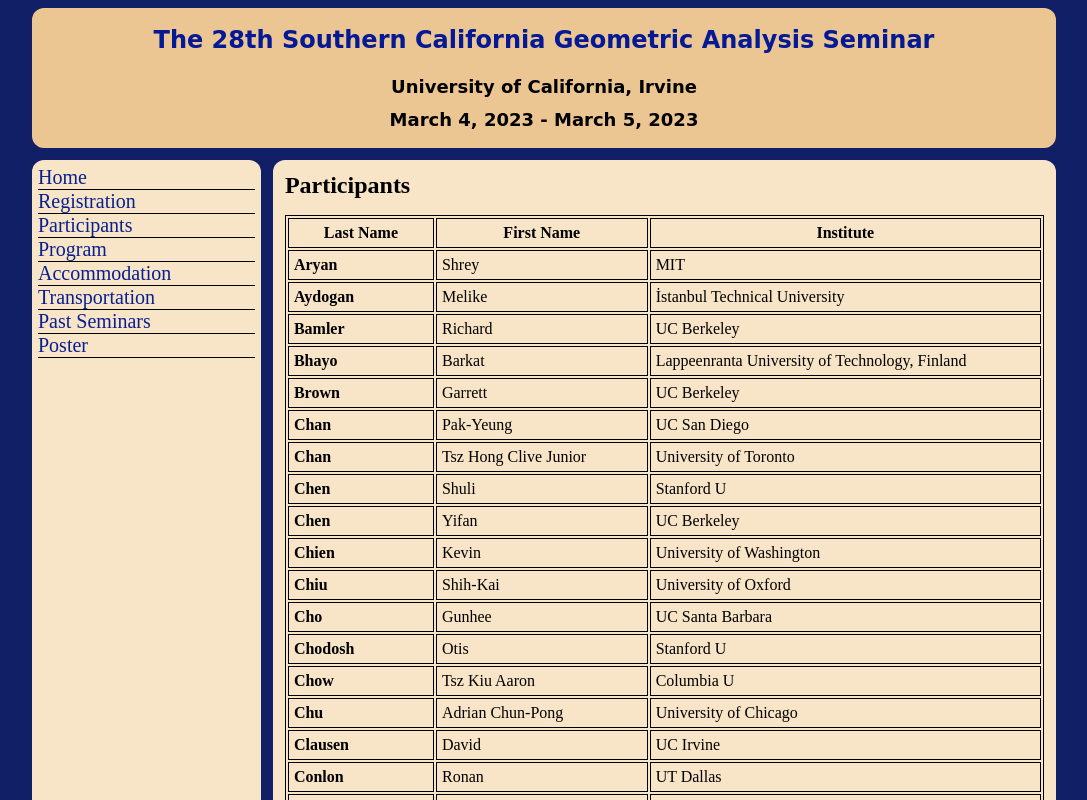
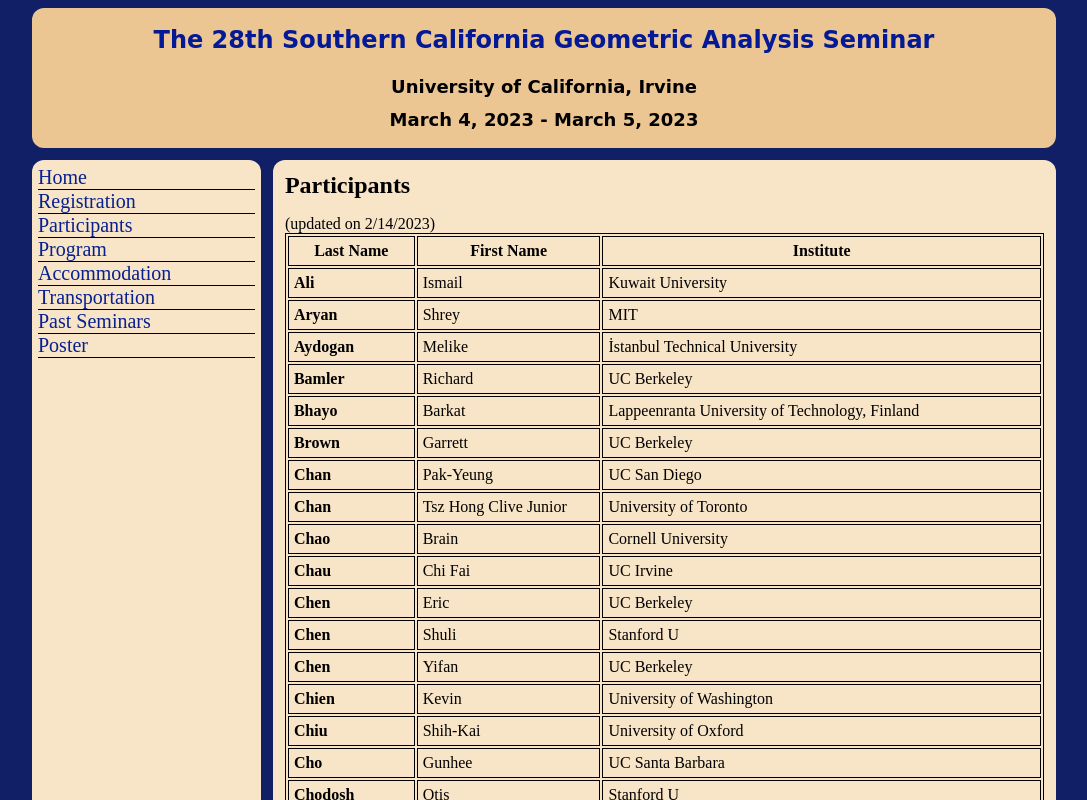
Before and after one commit to Geometry-Discovery-Project-UCI/scgas.math.uci.edu, a Vue app: page /participants in a window 1280 px wide. Shown: the top 800 px of the page, without its empty margins (96-1183 px from the left). Built offline with nearby package versions, Linux system fonts and the light colour scheme.

Commit message:
Added participants.

```diff
--- a/src/config.json
+++ b/src/config.json
@@ -85,10 +85,10 @@
             },
             {
                 "time": "3:00PM - 4:00PM",
-                "activity": "",
+                "activity": "Richard Bamler",
                 "isSpeech": true,
-                "title": "",
-                "abstract": ""
+                "title": "Towards a theory of Ricci flow in dimension 4",
+                "abstract": "The Ricci flow (with surgery) has proven to be a powerful tool in the study of 3-dimensional topology — its most (need some edits here) "
             },
             {
                 "time": "4:00PM - 4:30PM",
--- a/src/participants.ts
+++ b/src/participants.ts
@@ -647,3 +647,189 @@
   link: "mailto:pgupta8@umd.edu",
   institute: Institute.UNIVERSITY_OF_MARYLAND,
 };
+
+export const YOOGMIN_PARK: Participant = {
+  name: "Yongmin Park",
+  link: "mailto:yongminp@uoregon.edu",
+  institute: Institute.UNIVERSITY_OF_OREGON,
+};
+
+export const HAO_ZHUANG: Participant = {
+  name: "Hao Zhuang",
+  link: "mailto:hzhuang@wustl.edu",
+  institute: Institute.UNIVERSITY_OF_WASHINGTON_ST_LOUIS,
+};
+
+export const HUUN_JANG: Participant = {
+  name: "Hyun Chul Jang",
+  link: "mailto:hcjang@caltech.edu",
+  institute: Institute.CALTECH,
+};
+
+export const JINGZE_ZHU: Participant = {
+  name: "Jingze Zhu",
+  link: "mailto:zhujz@mit.edu",
+  institute: Institute.MIT,
+};
+
+export const XIAOKANG_WANG: Participant = {
+  name: "Xiaokang Wang",
+  link: "mailto:xiaokaw@uci.edu",
+  institute: Institute.UC_IRVINE,
+};
+
+export const PETER_OLANIPEKUN: Participant = {
+  name: "Peter Olanipekun",
+  link: "mailto:olanipekunp@gmail.com",
+  institute: Institute.MONASH_U,
+};
+
+export const ABDULLAH_HELAL: Participant = {
+  name: "Abdullah Al Helal",
+  link: "mailto:ahelal@okstate.edu",
+  institute: Institute.OKSTATE,
+};
+
+export const ERIC_CHEN: Participant = {
+  name: "Eric Chen",
+  link: "mailto:ecc@berkeley.edu",
+  institute: Institute.UC_BERKELEY,
+};
+
+export const YUANFAN_WANG: Participant = {
+  name: "Yuanfan Wang",
+  link: "mailto:yuw136@ucsd.edu",
+  institute: Institute.UC_SAN_DIEGO,
+};
+
+export const QIN_DENG: Participant = {
+  name: "Qin Deng",
+  link: "mailto:qindeng@mit.edu",
+  institute: Institute.MIT,
+};
+
+export const YIFAN_GUO: Participant = {
+  name: "Yifan Guo",
+  link: "mailto:yifag15@uci.edu",
+  institute: Institute.UC_IRVINE,
+};
+
+export const BRAIN_CHAO: Participant = {
+  name: "Brain Chao",
+  link: "mailto:brian5575@gmail.com",
+  institute: Institute.CORNELL_UNIVERSITY,
+};
+
+export const MOHAMMED_GHOMARI: Participant = {
+  name: "Mohammed Tewfik Ghomari",
+  link: "mailto:tewfikfr6@gmail.com",
+  institute: Institute.TLEMCEN,
+};
+
+export const ADAMS_DYLAN: Participant = {
+  name: "Adams Dylan",
+  link: "mailto:wda19@math.rutgers.edu",
+  institute: Institute.RUTGERS_UNIVERSITY,
+};
+
+export const ISMAIL_ALI: Participant = {
+  name: "Ismail Ali",
+  link: "mailto:taqi@sci.kuniv.edu.kw",
+  institute: Institute.KUWAIT_U,
+};
+
+export const EVANGELOS_NASTAS: Participant = {
+  name: "Evangelos Nastas",
+  link: "mailto:evangelos.nastas@gmail.com",
+  institute: Institute.SUNY,
+};
+
+export const PAUL_MINTER: Participant = {
+  name: "Paul Minter",
+  link: "mailto:pm6978@princeton.edu",
+  institute: Institute.IAS_PRINCETON,
+};
+
+export const CEM_SAYAR: Participant = {
+  name: "Cem Sayar",
+  link: "mailto:csayer@fiu.edu",
+  institute: Institute.FIU_ITU,
+};
+
+export const YIZI_WANG: Participant = {
+  name: "Yizi Wang",
+  link: "yzwang@math.cuhk.edu.hk",
+  institute: Institute.CHINESE_U_OF_HK,
+};
+
+export const JONATHAN_KAY: Participant = {
+  name: "Jonathan Kay",
+  link: "jokay@ucsc.edu",
+  institute: Institute.UC_SANTA_CRUZ,
+};
+
+export const ZHENGYI_QI: Participant = {
+  name: "Zhengyi Qi",
+  link: "zqi34@ucsc.edu",
+  institute: Institute.UC_SANTA_CRUZ,
+};
+
+export const LIUWEI_GONG: Participant = {
+  name: "Liuwei Gong",
+  link: "lg689@math.rutgers.edu",
+  institute: Institute.RUTGERS_UNIVERSITY,
+};
+
+export const DAOYUAN_HAN: Participant = {
+  name: "Daoyuan Han",
+  link: "dah517@lehigh.edu",
+  institute: Institute.LEHIGH_UNIVERSITY,
+};
+
+export const PENG_LU: Participant = {
+  name: "Peng Lu",
+  link: "penglu@uoregon.edu",
+  institute: Institute.UNIVERSITY_OF_OREGON,
+};
+
+export const LIHAN_WANG: Participant = {
+  name: "Lihan Wang",
+  link: "lihan.wang@csulb.edu",
+  institute: Institute.CSULB,
+};
+
+export const ROBERT_GIANGREGORIO: Participant = {
+  name: "Robert Giangregorio",
+  link: "rgiangre@uci.edu",
+  institute: Institute.UC_IRVINE,
+};
+
+export const NIGUS_TEKLEHAYMANOT: Participant = {
+  name: "Nigus Teklehaymanot",
+  link: "teklehan@uci.edu",
+  institute: Institute.UC_IRVINE,
+};
+
+export const BEN_CHOW: Participant = {
+  name: "Bennett Chow",
+  link: "bechow@ucsd.edu",
+  institute: Institute.UC_SAN_DIEGO,
+};
+
+export const CHIFAI_CHAU: Participant = {
+  name: "Chi Fai Chau",
+  link: "chaucf@uci.edu",
+  institute: Institute.UC_IRVINE,
+};
+
+export const FRANKIE_XU: Participant = {
+  name: "Xiaodan (Frankie) Xu",
+  link: "xxu@csusm.edu",
+  institute: Institute.CSUSM,
+};
+
+export const ANTOINE_SONG: Participant = {
+  name: "Anroine Song",
+  link: "antoinesong@yahoo.fr",
+  institute: Institute.CALTECH,
+};
--- a/src/types/index.ts
+++ b/src/types/index.ts
@@ -6,7 +6,6 @@
   HARVARD = "Harvard U",
   MIT = "MIT",
   NORTHWESTERN = "Northwestern U",
-  RUTGERS = "Rutgers U",
   STANFORD = "Stanford U",
   UC_BERKELEY = "UC Berkeley",
   UC_IRVINE = "UC Irvine",
@@ -46,6 +45,18 @@
   UNIVERSITY_OF_NORTH_ALABAMA = "University of North Alabama",
   UMBB = "UMBB",
   UT_DALLAS = "UT Dallas",
+  UNIVERSITY_OF_OREGON = "University of Oregon",
+  UNIVERSITY_OF_WASHINGTON_ST_LOUIS = "University of Washington in St. Louis",
+  CALTECH = "Caltech",
+  MONASH_U = "Monash University",
+  OKSTATE = "Oklahoma State University",
+  TLEMCEN = "University of Tlemcen",
+  KUWAIT_U = "Kuwait University",
+  SUNY = "State University of New York",
+  FIU_ITU = "Florida International University / Istanbul Technical University",
+  CHINESE_U_OF_HK = "The Chinese University of Hong Kong",
+  CSULB = "California State University at Long Beach",
+  CSUSM = "California State University San Marcos",
 }
 
 export interface Participant {
--- a/src/views/ParticipantsView.vue
+++ b/src/views/ParticipantsView.vue
@@ -1,5 +1,9 @@
 <template>
   <h1>Participants</h1>
+  (updated on 2/14/2023)
+
+  <br />
+
   <div id="participants">
     <table cellpadding="5">
       <thead>
```
